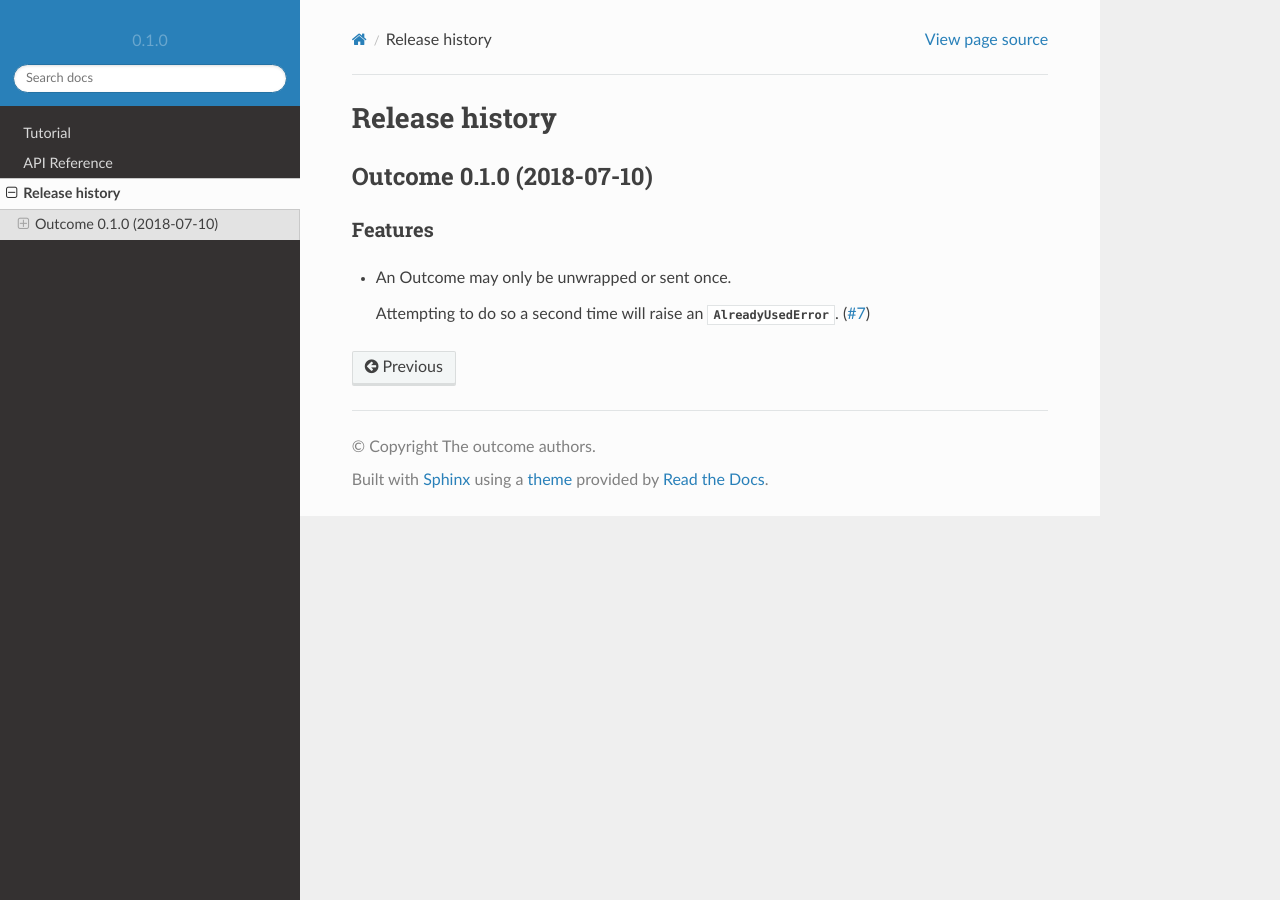
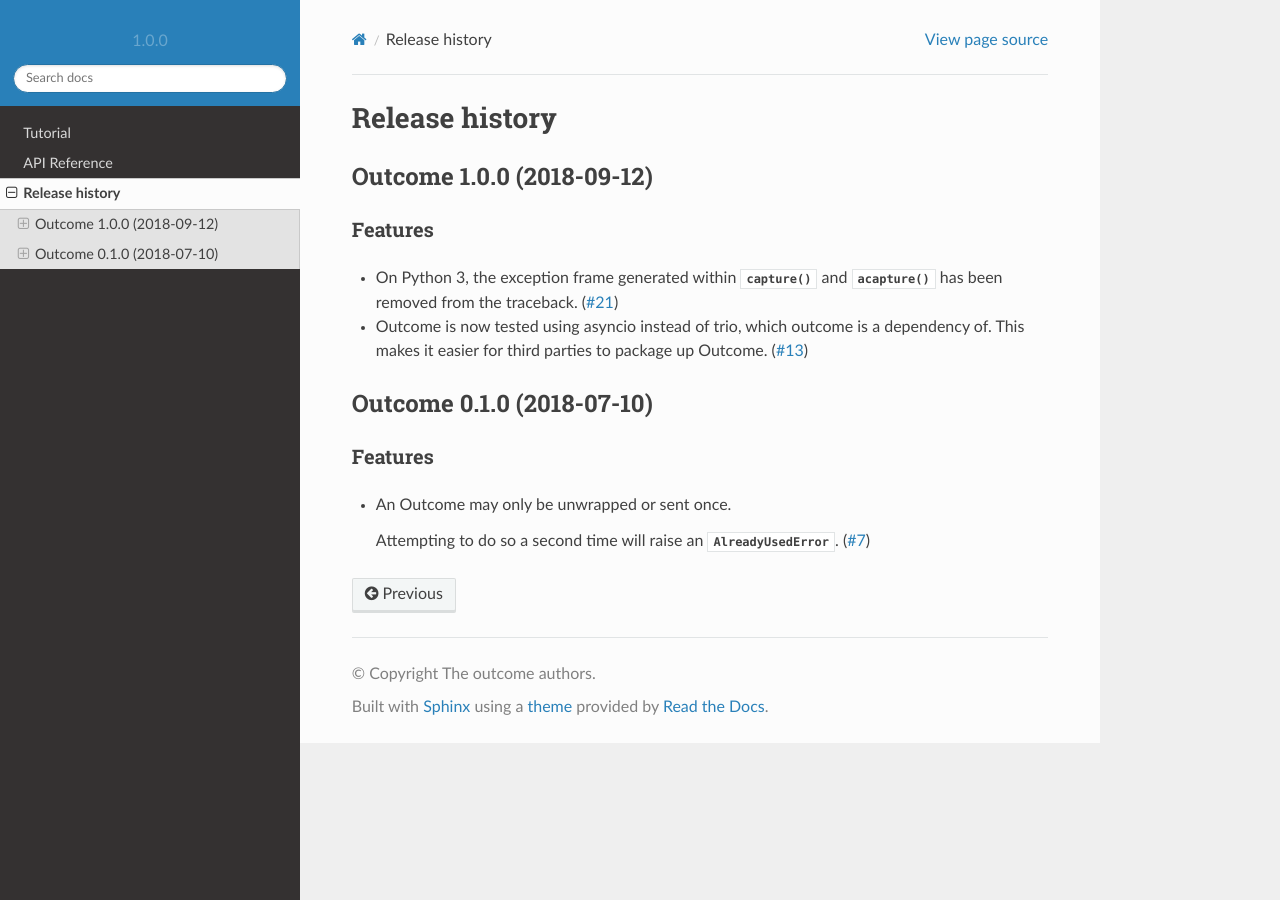
Before and after one commit to python-trio/outcome, a Sphinx documentation site: the page built from docs/source/history.rst, in a window 1280 px wide. Built offline with Sphinx 7.4.7 and the Read the Docs theme 2.0.0, drawn with Linux system fonts in a browser that asks for light colours.

Commit message:
Prepare for 1.0

```diff
--- a/docs/source/history.rst
+++ b/docs/source/history.rst
@@ -4,6 +4,20 @@ Release history
 .. currentmodule:: outcome
 
 .. towncrier release notes start
+
+Outcome 1.0.0 (2018-09-12)
+--------------------------
+
+Features
+~~~~~~~~
+
+- On Python 3, the exception frame generated within :func:`capture` and
+  :func:`acapture` has been removed from the traceback.
+  (`#21 <https://github.com/python-trio/outcome/issues/21>`__)
+- Outcome is now tested using asyncio instead of trio, which outcome is a
+  dependency of. This makes it easier for third parties to package up Outcome.
+  (`#13 <https://github.com/python-trio/outcome/issues/13>`__)
+
 
 Outcome 0.1.0 (2018-07-10)
 --------------------------
@@ -13,4 +27,5 @@ Features
 
 - An Outcome may only be unwrapped or sent once.
 
-  Attempting to do so a second time will raise an :class:`AlreadyUsedError`. (`#7 <https://github.com/python-trio/outcome/issues/7>`__)
+  Attempting to do so a second time will raise an :class:`AlreadyUsedError`.
+  (`#7 <https://github.com/python-trio/outcome/issues/7>`__)
--- a/newsfragments/21.feature.rst
+++ /dev/null
@@ -1,2 +0,0 @@
-On Python 3, the exception frame generated within :func:`capture` and
-:func:`acapture` has been removed from the traceback.
--- a/setup.py
+++ b/setup.py
@@ -36,7 +36,7 @@ setup(
     python_requires='>=2.7, !=3.0.*, !=3.1.*, !=3.2.*, !=3.3.*',
     keywords='result',
     classifiers=[
-        'Development Status :: 4 - Beta',
+        'Development Status :: 5 - Production/Stable',
         'Framework :: Trio',
         'Intended Audience :: Developers',
         'License :: OSI Approved :: MIT License',
--- a/src/outcome/_version.py
+++ b/src/outcome/_version.py
@@ -1,4 +1,4 @@
 # coding: utf-8
 # This file is imported from __init__.py and exec'd from setup.py
 
-__version__ = "0.1.0"
+__version__ = "1.0.0"
```
